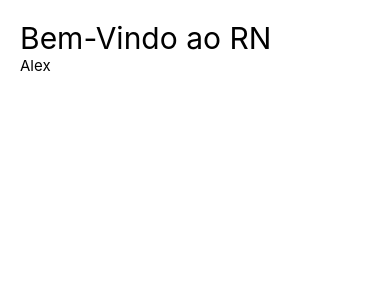
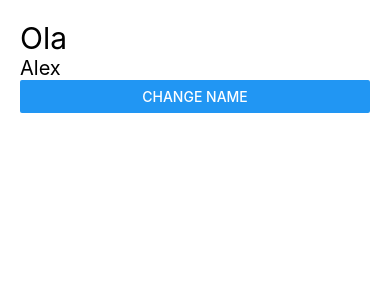
Before and after one commit to Alex-dll/RN_APP, a React Native app: screen / in a window 390 px wide. Shown: the top 300 px of the page. Built offline with nearby package versions, Linux system fonts and the light colour scheme.

Commit message:
feat: :sparkles: Add use State

```diff
--- a/src/App.tsx
+++ b/src/App.tsx
@@ -1,11 +1,19 @@
-import React from 'react';
-import { SafeAreaView, StyleSheet } from 'react-native';
+import React, { useState } from 'react';
+import { Button, SafeAreaView, StyleSheet } from 'react-native';
 import Header from './components/Header';
 
 const App: React.FC = () => {
+  const [name, setName] = useState<string>('Alex');
+  const [title] = useState<string>('Ola');
+
+  const handlePressButton = () => {
+    setName(prevState => (prevState === 'Alex' ? 'Amoreco' : 'Alex'));
+  };
+
   return (
     <SafeAreaView style={styles.App}>
-      <Header title="Bem-Vindo ao RN" name="Alex" />
+      <Header title={title} name={name} />
+      <Button title="Change name" onPress={handlePressButton} />
     </SafeAreaView>
   );
 };
--- a/src/components/Header/index.tsx
+++ b/src/components/Header/index.tsx
@@ -22,7 +22,7 @@ const styles = StyleSheet.create({
   },
   SubTitle: {
     color: 'black',
-    fontSize: 15,
+    fontSize: 20,
   },
 });
 
```
